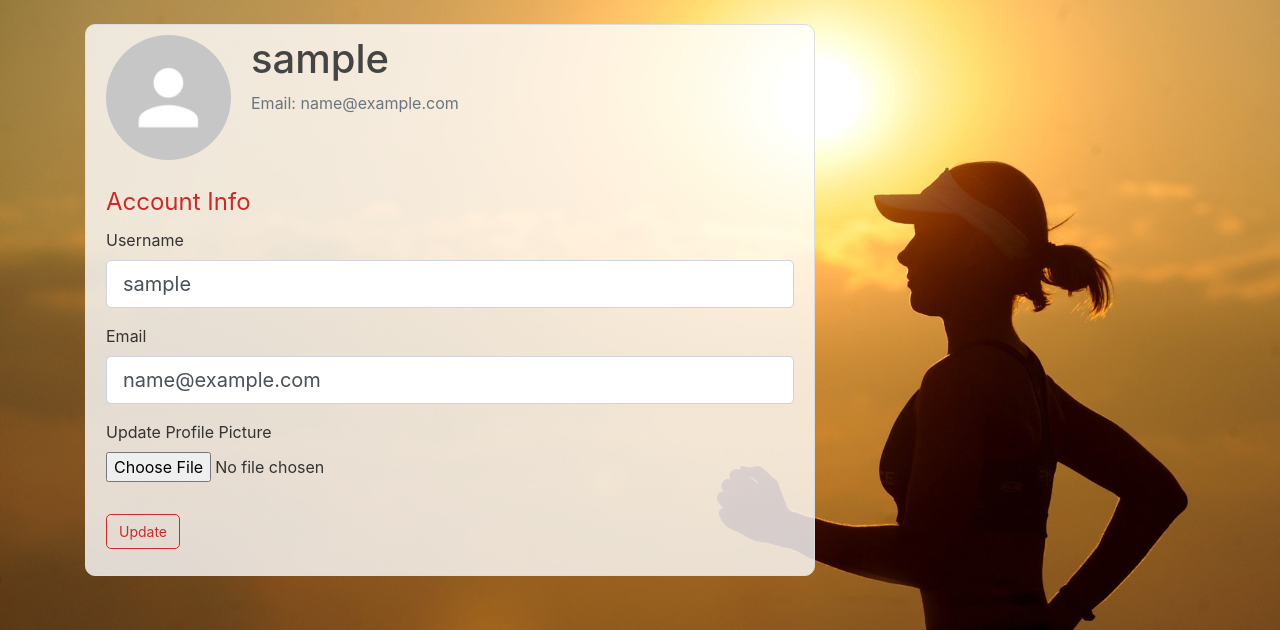
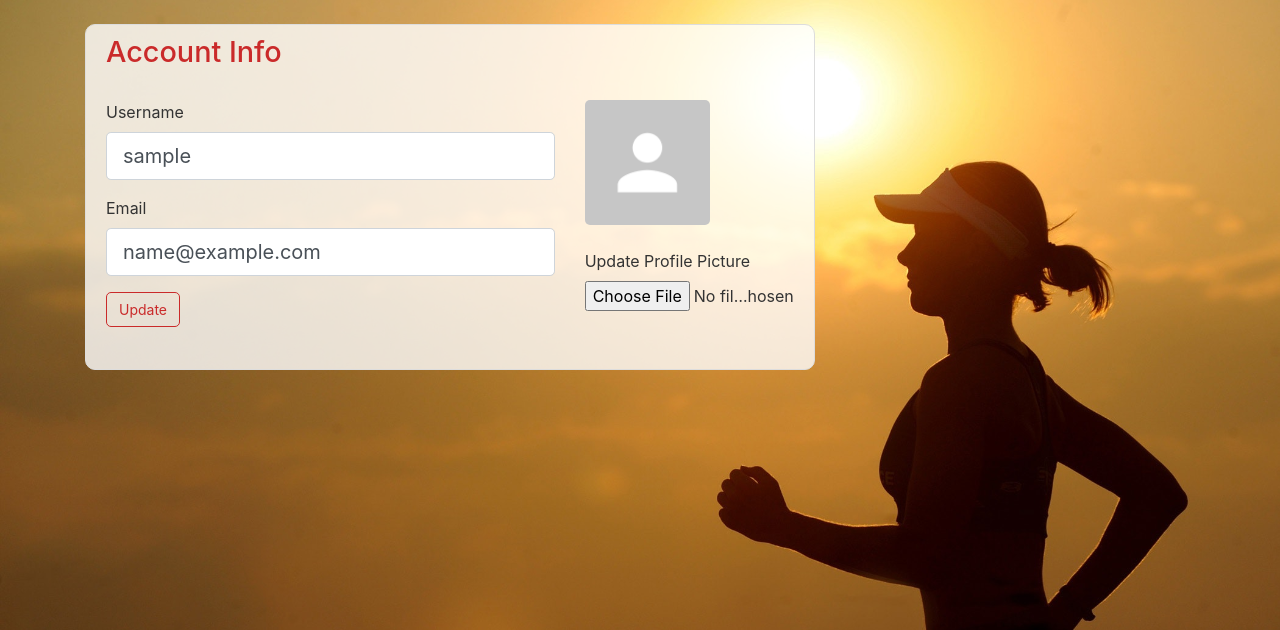
Before and after one commit to Code-Institute-Submissions/flask-training-calendar, a Flask app: page /account in a window 1280 px wide. Shown: the part 56-686 px from the top of the page. Run offline with Flask 2, Linux system fonts and the light colour scheme; the visitor is signed in with stand-in values (Sample User, id 1); data comes from the database, SQL or seed files in the repository; some libraries are stand-ins or nearby versions.

Commit message:
Changed account page layout

```diff
--- a/flasktrainingcalendar/forms.py
+++ b/flasktrainingcalendar/forms.py
@@ -53,7 +53,7 @@ class NewWorkoutForm(FlaskForm):
     workout_type=SelectField('Workout Type', choices=[('run', 'run'), ('slow run', 'slow run'), ('tempo run', 'tempo run'), ('interval workout', 'interval workout'), ('fartlek', 'fartlek')],validators=[DataRequired()])
     workout_distance=FloatField('Workout Distance', validators=[DataRequired()])
     distance_unit=SelectField('Unit Of Measurement', choices=[('K', 'kilometres'), (' mile', 'miles'), (' metre', 'metres')],validators=[DataRequired()])
-    target_date=DateField('Target Date', format='%Y-%m-%d', validators=[DataRequired(), DateRange(min=(date.today()))])
+    target_date=DateField('Target Date', format='%Y-%m-%d', validators=[DataRequired()])
     description=TextAreaField('Description')
     submit=SubmitField('Add Workout')
 
--- a/flasktrainingcalendar/motivation.txt
+++ b/flasktrainingcalendar/motivation.txt
@@ -17,6 +17,6 @@ Run often, run long. But never outrun your joy of running!
 I love running...when I'm done!
 Blisters are braille for awesome!
 The faster you run, the sooner you're done!
-I run better than the governament!
+I run better than the government!
 Run like there's free Tacos at the finish line!
 I run because I really like pizza!
--- a/flasktrainingcalendar/static/main.css
+++ b/flasktrainingcalendar/static/main.css
@@ -280,3 +262,11 @@ article.calendar-cell:hover {
   font-family: 'Merienda', cursive;
   color: #ca2a2a;
 }
+
+.mb-30{
+  margin-bottom: 30px;
+}
+
+.rounded-edges{
+  border-radius: 5px;
+}
--- a/flasktrainingcalendar/templates/account.html
+++ b/flasktrainingcalendar/templates/account.html
@@ -1,17 +1,12 @@
 {% extends "layout.html" %}
 {% block content %}
     <div class="single-info">
-        <div class="media">
-            <img class="rounded-circle account-img mb-4" src="{{url_for('static', filename='profile_pics/' + current_user.image_file)}}">
-            <div class="media-body">
-                <h2 class="account-heading">{{ current_user.username }}</h2>
-                <p class="text-secondary">Email: {{ current_user.email }}</p>
-            </div>
-        </div>
+        <h2 class="run-description-date mb-30">Account Info</h2>
+        <div class="row">
+            <div class="col-12 col-md-8">
                 <form method="POST" action="", enctype="multipart/form-data">
                     {{form.hidden_tag()}}
                     <fieldset class="form-group">
-                <legend class="run-description-date">Account Info</legend>
                         <div class="form-group">
                             {{ form.username.label(class='form-control-label') }} {% if form.username.errors %} {{ form.username(class="form-control form-control-lg is-invalid")}}
                             <div class="invalid-feedback">
@@ -29,19 +24,27 @@
                             {% else %} {{ form.email(class='form-control form-control-lg') }} {% endif %}
                         </div>
                         <div class="form-group">
+                            {{ form.submit(class='btn info') }}
+                        </div>
+                    </fieldset>
+            </div>
+            <div class="col-12 col-md-4">
+                <img class="rounded-edges account-img mb-4" src="{{url_for('static', filename='profile_pics/' + current_user.image_file)}}">
+                <div class="form-group">
                     {{ form.picture.label() }}
                     {{ form.picture(class="form-control-file") }}
                     {% if form.picture.errors %}
                         {% for error in form.picture.errors%}
                             <span class='text-danger'>{{ error }}</span>
-
                         {% endfor %}
                     {% endif %}
-                </div>
-            </fieldset>
-            <div class="form-group">
-                {{ form.submit(class='btn info') }}
-            </div>
                 </form>
                 </div>
+            </div>
+
+        </div>
+
+
+
+    </div>
 {% endblock %}
--- a/flasktrainingcalendar/templates/home.html
+++ b/flasktrainingcalendar/templates/home.html
@@ -9,7 +9,7 @@
                     </div>
                     {% for workout in workouts %}
                         <div class="run-description">
-                            <h2><a class="article-title" href="{{ url_for('workout', workout_id=workout.id) }}">{{workout.workout_distance}}{{workout.distance_unit}} {{workout.workout_type}}</a></h2>
+                            <h2><a class="workout-title" href="{{ url_for('workout', workout_id=workout.id) }}">{{workout.workout_distance}}{{workout.distance_unit}} {{workout.workout_type}}</a></h2>
                         </div>
                     {% endfor %}
                 </div>
--- a/flasktrainingcalendar/templates/layout.html
+++ b/flasktrainingcalendar/templates/layout.html
@@ -19,7 +19,7 @@
 </head>
 <body>
      <header class="site-header">
-        <nav class="navbar navbar-expand-md navbar-dark bg-steel fixed-top">
+        <nav class="navbar navbar-expand-md navbar-dark nav-col fixed-top">
             <div class="container">
                 <a class="navbar-brand mr-4" href="{{ url_for('home') }}">Running Calendar</a>
                 <button class="navbar-toggler" type="button" data-toggle="collapse" data-target="#navbarToggle" aria-controls="navbarToggle" aria-expanded="false" aria-label="Toggle navigation">
--- a/flasktrainingcalendar/templates/workouts_display.html
+++ b/flasktrainingcalendar/templates/workouts_display.html
@@ -2,7 +2,7 @@
 <div class="row">
     {% for workout in workouts.items %}
         <div class="col-md-4 col-sm-12">
-            <a class="article-title" href="{{ url_for('workout', workout_id=workout.id) }}">
+            <a class="workout-title" href="{{ url_for('workout', workout_id=workout.id) }}">
                 <article class="media calendar-cell">
                     <div class="media-body">
                         <div class="calendar-date">
```
Also changed, not shown: other parts of flasktrainingcalendar/static/main.css (+15 -33 lines), flasktrainingcalendar/templates/workout.html (+10 -8 lines). Lines whose indentation alone changed are shown as unchanged.
